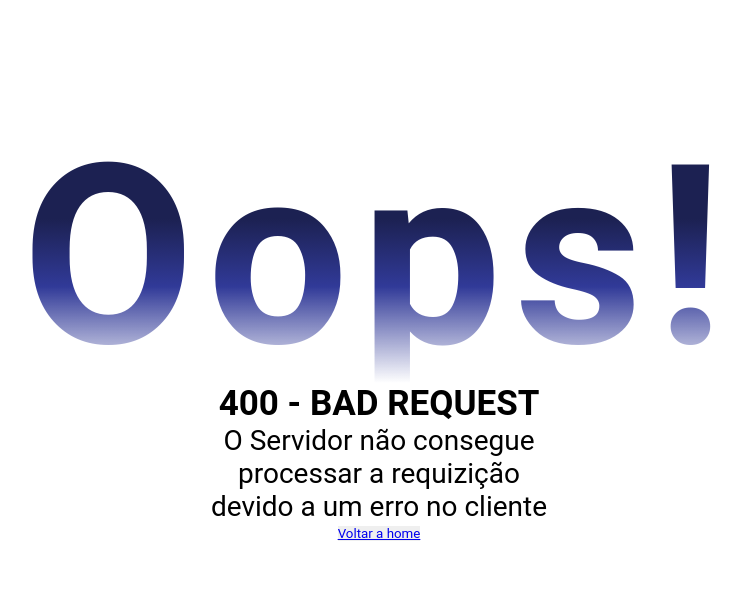
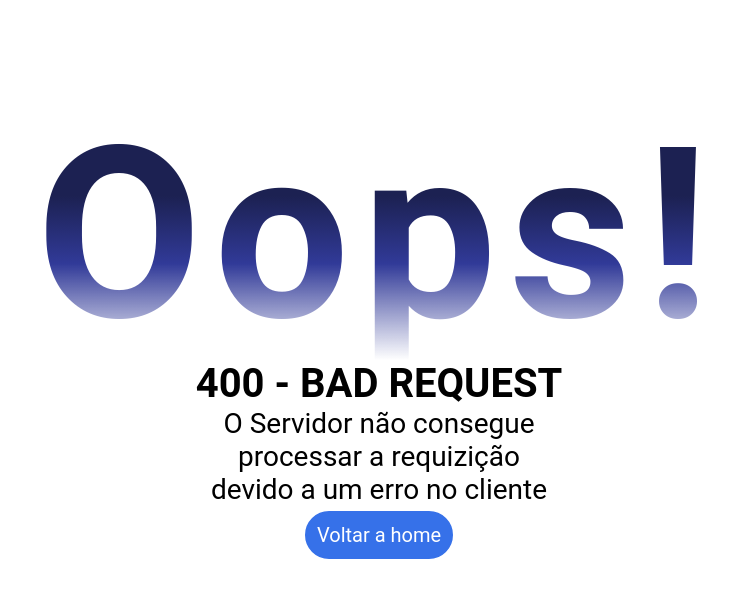
Before and after one commit to Waffle-Team/scaling-waffle, a PHP site: page /400.html in a window 1280 px wide. Shown: the top 598 px of the page, without its empty margins (261-1003 px from the left). Run offline with PHP 8.4, Linux system fonts and the light colour scheme.

Commit message:
atualização de estilo de botão

```diff
--- a/front-dependencies/assets/css/errors.css
+++ b/front-dependencies/assets/css/errors.css
@@ -3,7 +3,7 @@
 #erros{
     background-color: white;
     text-align: center;
-    margin: 5% 5%;
+    margin: 3% 3%;
     padding: 1%;
 }
 
@@ -15,7 +15,7 @@
 
     /* fonte */
     font-weight: bold;
-    font-size: 250px;
+    font-size: 30vh;
     line-height: 250px;
     letter-spacing: 0.05em;
     margin: 5% 0 0;
@@ -23,14 +23,13 @@
 
 #erros h2{
     /* fonte */
-    font-size: 35px;
-
-    margin: 0% 0%;
+    font-size: 5vh;
+    margin: 0;
 }
 
 #erros p{
     /* fonte */
-    font-size: 28px;
+    font-size: 3.5vh;
 
     margin: 0 35%;
 }
--- a/front-dependencies/assets/css/master.css
+++ b/front-dependencies/assets/css/master.css
@@ -7,3 +7,54 @@
 img{
     max-width: 100%;
 }
+
+/* Botões */
+a{
+    color: unset;
+    text-decoration: none;
+}
+.botao-secundario, .botao-primario{
+    font-size: 20px;
+    padding: 10px;
+    border-radius: 20000px;
+    margin: 5px;
+    border: 2px;
+    border-style: solid;
+    border-color: #3671E9;
+}
+.botao-secundario:hover, .botao-primario:hover{
+    cursor: pointer;
+}
+.botao-secundario{
+    color: #3671E9;
+    background-color: #fff;
+}
+.botao-primario{
+    color: #fff;
+    background-color: #3671E9;
+}
+
+
+
+
+
+
+
+
+
+
+
+
+
+
+
+
+
+
+
+
+
+
+
+
+/*  */
```
